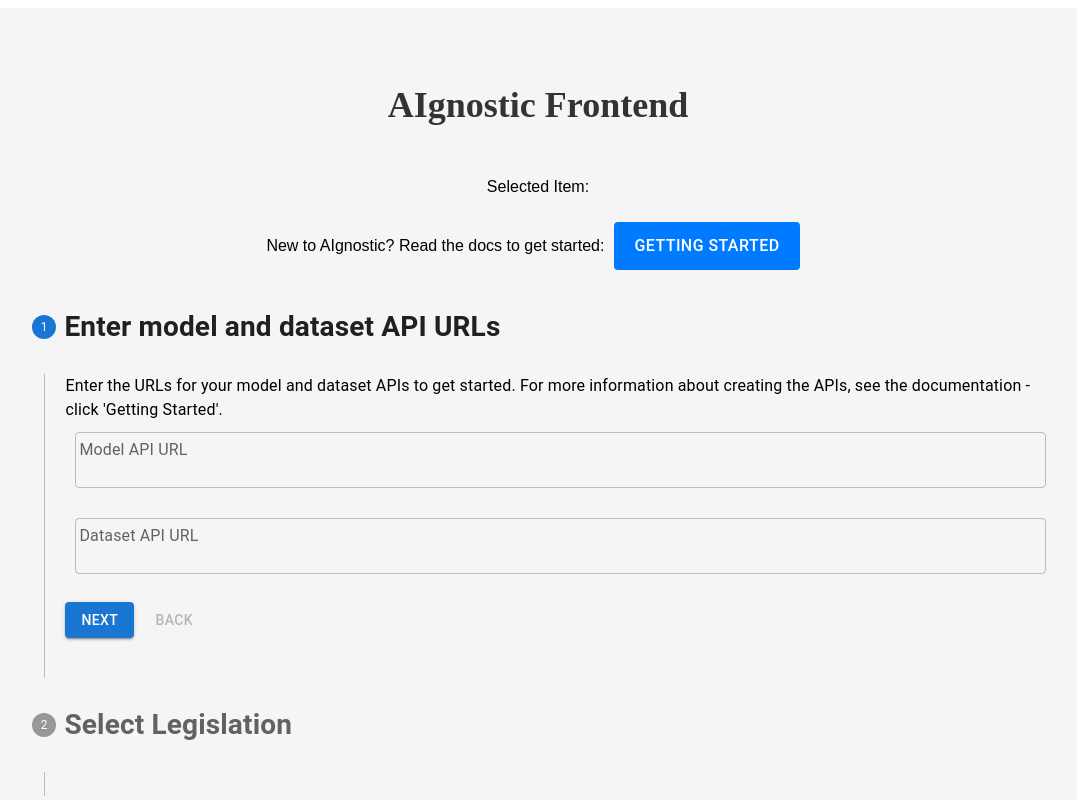
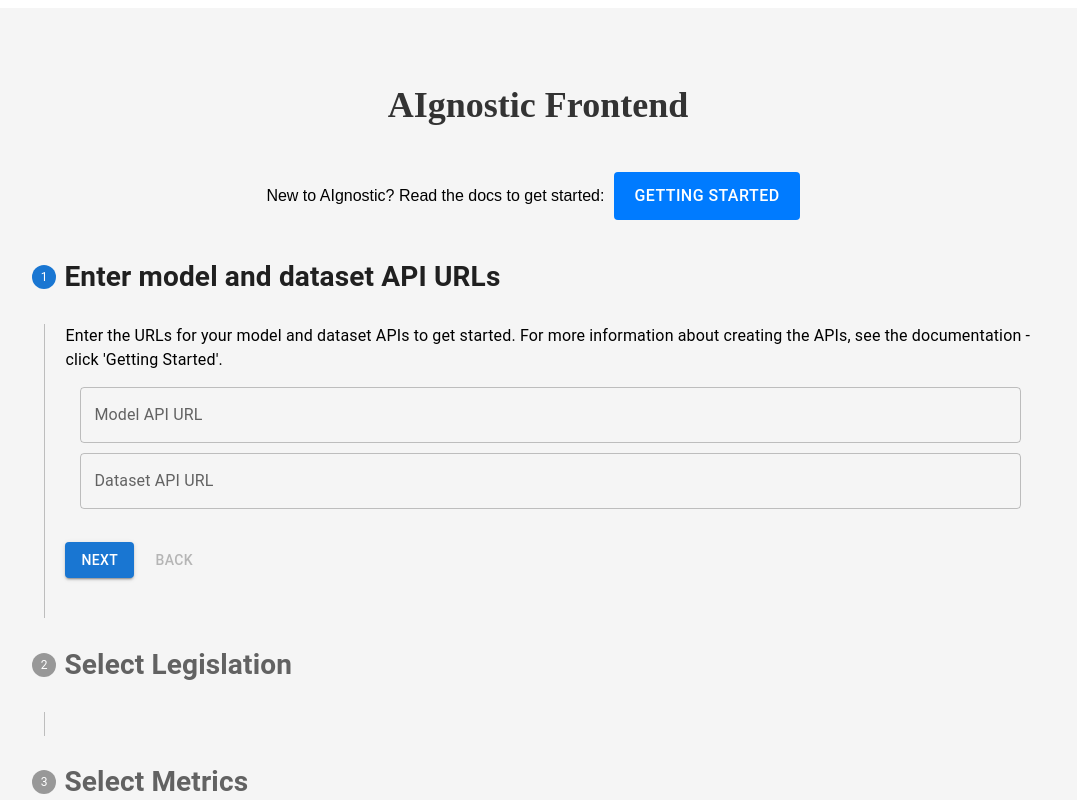
Before and after one commit to AIgnostic/AIgnostic, a React (Vite) app in the folder frontend/: page / in a window 1280 px wide. Shown: the top 800 px of the page, without its empty margins (102-1179 px from the left). Built offline with nearby package versions, Linux system fonts and the light colour scheme.

Commit message:
(Feat): Quality of life changes to frontend [at2222]

```diff
--- a/frontend/src/app/dropdown.tsx
+++ b/frontend/src/app/dropdown.tsx
@@ -1,5 +1,4 @@
-
-import {FormControl, InputLabel, MenuItem, Select, SelectChangeEvent} from '@mui/material';
+import { FormControl, InputLabel, MenuItem, Select, SelectChangeEvent } from '@mui/material';
 import React from 'react';
 
 interface DropdownProps {
@@ -7,16 +6,16 @@ interface DropdownProps {
     label: string;
     value: string;
     onChange: (value: string) => void;
-
+    style?: React.CSSProperties; // Add style prop
 }
 
-const Dropdown: React.FC<DropdownProps> = ({ items, label, value, onChange }) => {
+const Dropdown: React.FC<DropdownProps> = ({ items, label, value, onChange, style }) => {
     const handleChange = (event: SelectChangeEvent<string>) => {
         onChange(event.target.value as string);
     };
 
     return (
-    <FormControl fullWidth>
+        <FormControl fullWidth style={style}> {/* Apply style prop */}
             <InputLabel>{label}</InputLabel>
             <Select value={value} onChange={handleChange} label={label}>
                 {items.map((item, index) => (
--- a/frontend/src/app/home.tsx
+++ b/frontend/src/app/home.tsx
@@ -108,8 +108,6 @@ function Homepage() {
           <h3 style={styles.logoText}>AIgnostic Frontend</h3>
         </Box>
 
-        <p>Selected Item: {selectedItem}</p>
-
         <Box style={styles.horizontalContainer}>
           New to AIgnostic? Read the docs to get started:
           <Button style={styles.button}>Getting Started</Button>
@@ -130,7 +128,9 @@ function Homepage() {
               <Typography>{step.description}</Typography>
 
               {index === 0 && (
-                <Box>
+                <Box style = {{
+                  padding: '15px',
+                }}>
                   <TextField
                     type="text"
                     label = "Model API URL"
@@ -144,6 +144,7 @@ function Homepage() {
                         ? 'Invalid URL format - please enter a valid URL'
                         : ''
                     }
+
                   />
                   <TextField
                     type="text"
@@ -163,7 +164,7 @@ function Homepage() {
               )}
 
               {index === 2 && (
-                <Box>
+                <Box style={{ padding: '15px' }}>
                   <p style={{ color: 'red' }}>{metricsHelperText}</p>
                   {metricChips.map((metricChip) => (
                     <Chip
@@ -183,6 +184,9 @@ function Homepage() {
                   ))}
 
                   <Dropdown
+                    style ={{
+                      marginTop: '20px',
+                    }}
                     items={items}
                     label="Select target label(s)"
                     value={selectedItem}
@@ -192,7 +196,7 @@ function Homepage() {
               )}
 
               {index === steps.length - 1 && (
-                <Box>
+                <Box style={{ padding: '15px' }}>
                   <h3>Summary</h3>
                   <p>
                     Model URL:{' '}
@@ -311,9 +315,10 @@ const styles: { [key: string]: React.CSSProperties } = {
   },
   input: {
     width: '100%',
-    padding: '10px',
     marginBottom: '10px',
     fontSize: '16px',
+    alignContent: 'center',
+
   },
   button: {
     padding: '10px 20px',
```
Lines whose indentation alone changed are shown as unchanged.
